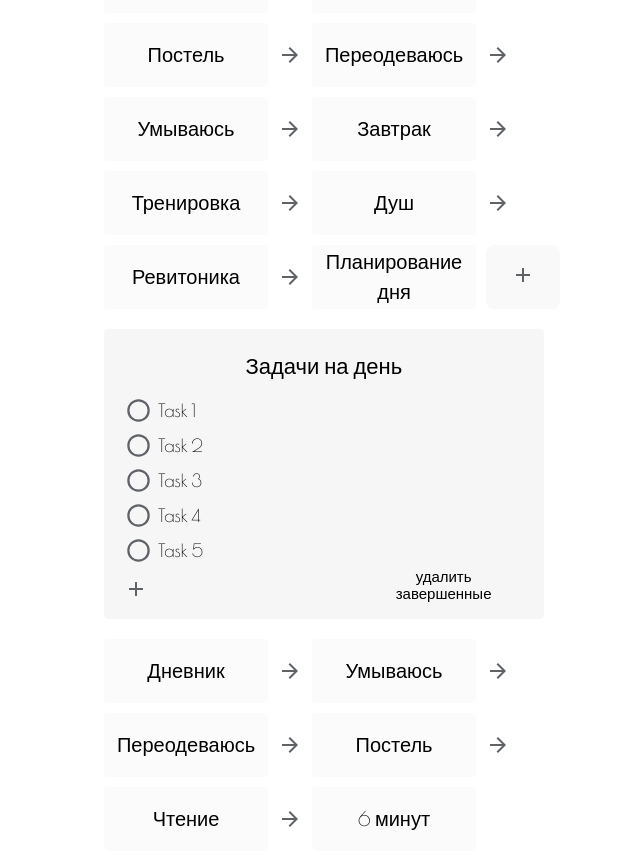
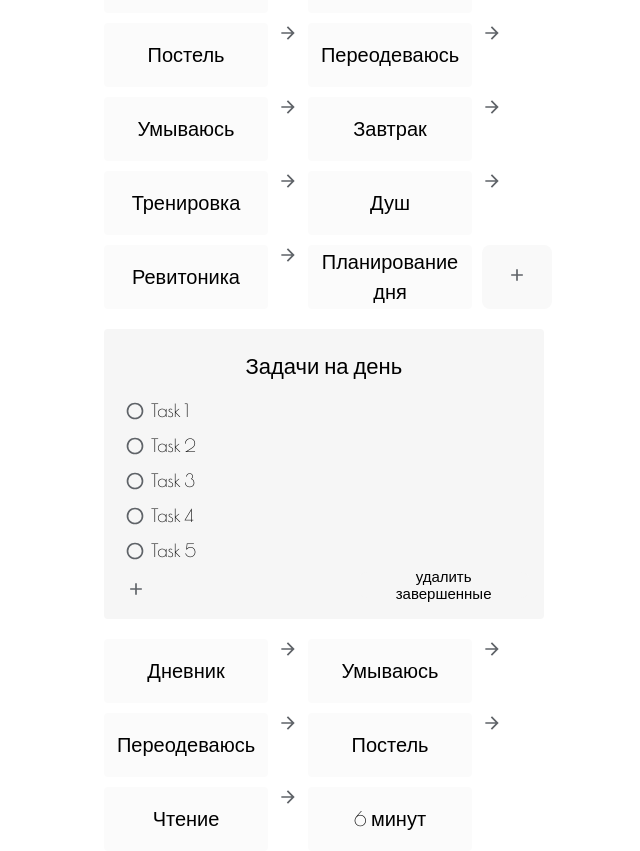
Before and after one commit to mountainflock/daily_planner, a React (Vite) app: page / in a window 1280 px wide. Shown: the whole page, without its empty margins (280-920 px from the left). Built offline with nearby package versions, Linux system fonts and the light colour scheme; a web font is replaced by a local one.

Commit message:
Make task checkbuttons smaller

```diff
--- a/src/components/todayTasks/todayTasks.css
+++ b/src/components/todayTasks/todayTasks.css
@@ -2,6 +2,10 @@ p {
   margin: 6px auto;
   padding: 0;
   font-size: 22px;
+}
+
+img {
+  height: 20px;
 }
 
 .dailyTasks {
@@ -40,6 +44,11 @@ p {
 
 .completeTask {
   text-decoration: line-through;
+}
+
+.checkButtonDiv {
+  display: flex;
+  align-items: center;
 }
 
 .addButton {
--- a/src/components/todayTasks/todayTasks.jsx
+++ b/src/components/todayTasks/todayTasks.jsx
@@ -30,17 +30,21 @@ const DailyTasks = () => {
           className={task.isDone === false ? "incompleteTask" : "completeTask"}
         >
           {task.isDone === true ? (
+            <div className="checkButtonDiv">
               <img
                 src={radioButtonChecked}
                 alt=""
                 onClick={() => toggleTaskStatus(task.id)}
               />
+            </div>
           ) : (
+            <div className="checkButtonDiv">
               <img
                 src={radioButtonUnchecked}
                 alt=""
                 onClick={() => toggleTaskStatus(task.id)}
               />
+            </div>
           )}
           <div className="taskTitle">{task.title}</div>
         </div>
```
Lines whose indentation alone changed are shown as unchanged.
